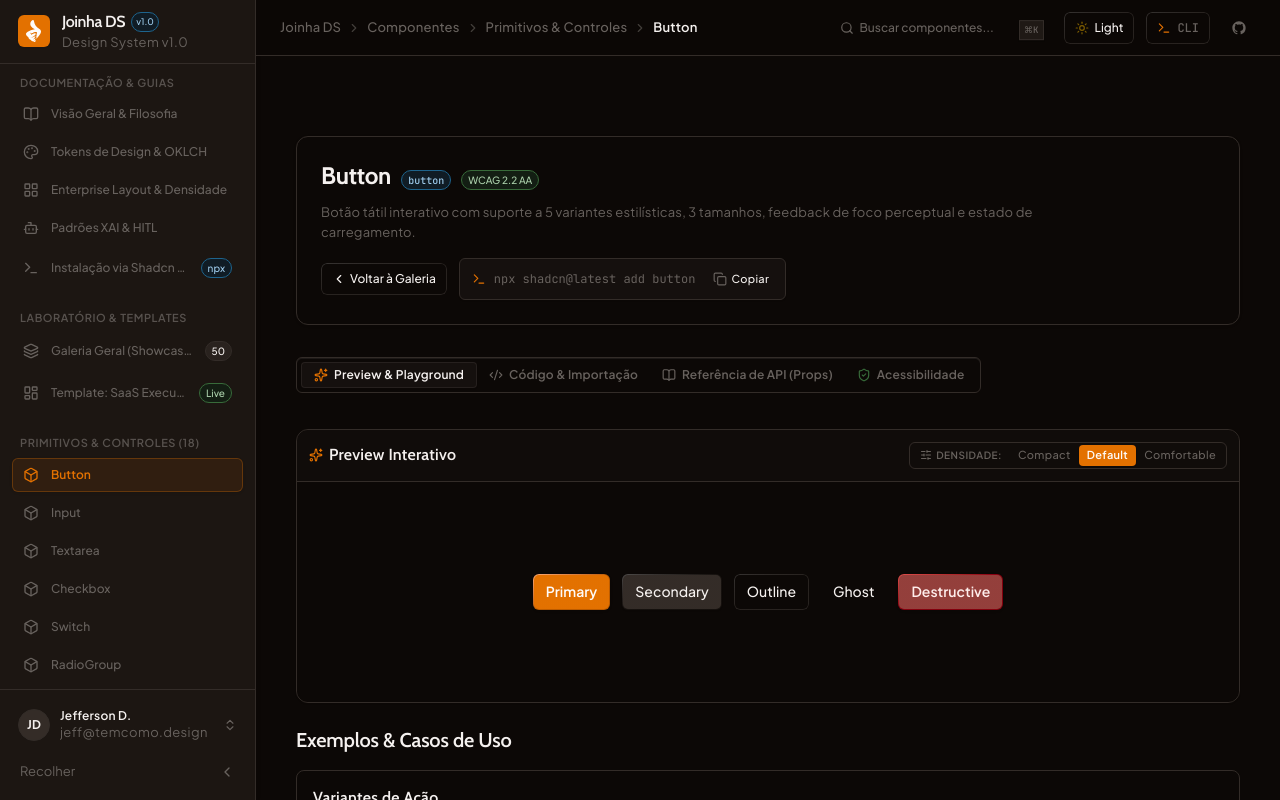
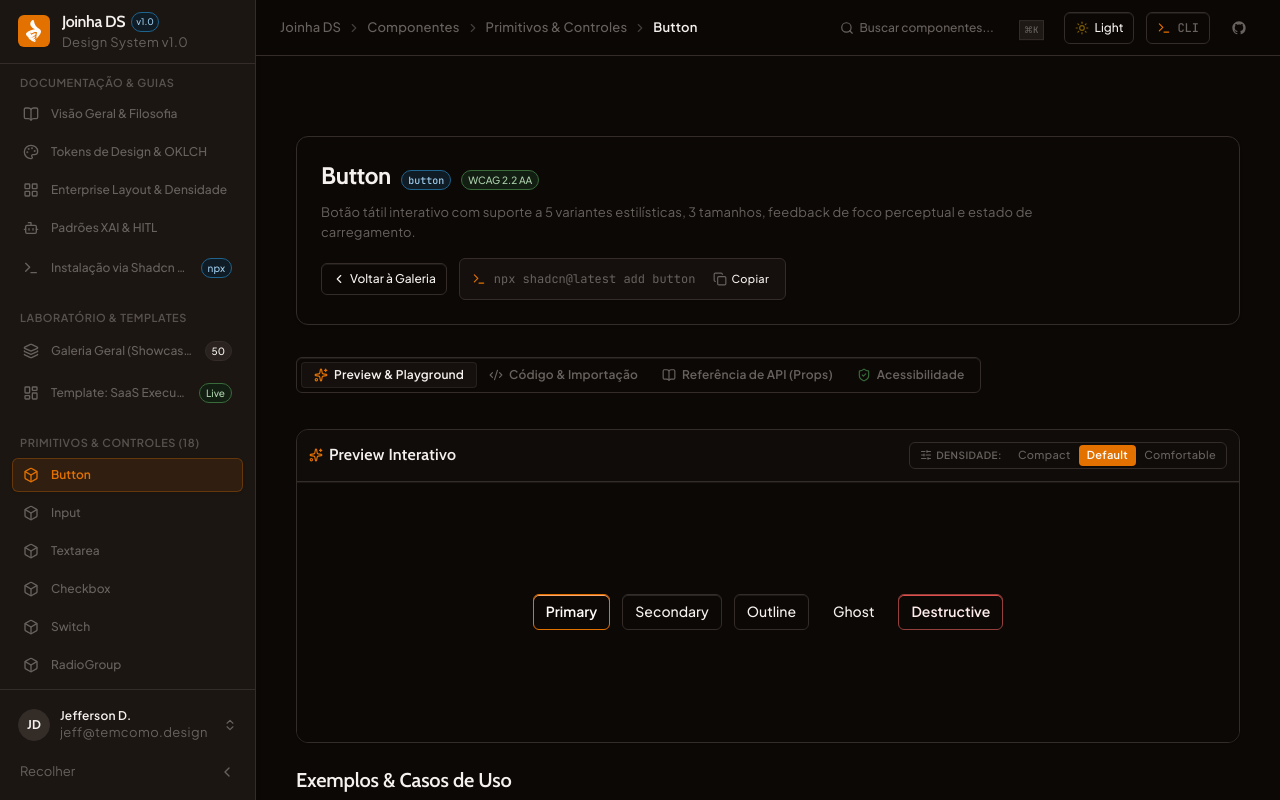
Before and after one commit to jeffdomingos/Joinha_DS, a React (Vite) app: page / in a window 1280 px wide. Both pictures are taken after a click on the button "Button". Built offline with nearby package versions, Linux system fonts and the light colour scheme.

Commit message:
fix(borders): ensure continuous crisp borders and full corner contrast across dark mode

```diff
--- a/src/index.css
+++ b/src/index.css
@@ -165,56 +165,33 @@
 
 @layer utilities {
   .border-gradient-subtle {
-    border: 1px solid transparent !important;
-    background:
-      linear-gradient(var(--bg-surface), var(--bg-surface)) padding-box,
-      radial-gradient(100% 100% at 0% 0%, var(--border-gradient-start) 0%, var(--border-gradient-end) 100%) border-box !important;
+    border: 1px solid var(--border-base) !important;
+    box-shadow: inset 0 1px 0 0 oklch(100% 0 0 / 0.09) !important;
   }
 
   .border-gradient-outline {
-    position: relative;
-    border: 1px solid transparent !important;
-  }
-  .border-gradient-outline::before {
-    content: '';
-    position: absolute;
-    inset: -1px;
-    border-radius: inherit;
-    padding: 1px;
-    background: radial-gradient(100% 100% at 0% 0%, var(--border-gradient-start) 0%, var(--border-gradient-end) 100%);
-    -webkit-mask: linear-gradient(#fff 0 0) content-box, linear-gradient(#fff 0 0);
-    -webkit-mask-composite: xor;
-    mask-composite: exclude;
-    pointer-events: none;
+    border: 1px solid var(--border-base) !important;
+    box-shadow: inset 0 1px 0 0 oklch(100% 0 0 / 0.07);
   }
 
   .border-gradient-secondary {
-    border: 1px solid transparent !important;
-    background:
-      linear-gradient(var(--action-secondary-bg), var(--action-secondary-bg)) padding-box,
-      radial-gradient(100% 100% at 0% 0%, var(--btn-secondary-border-start) 0%, var(--btn-secondary-border-end) 100%) border-box !important;
+    border: 1px solid var(--border-base) !important;
+    box-shadow: inset 0 1px 0 0 oklch(100% 0 0 / 0.12) !important;
   }
 
   .border-gradient-primary {
-    border: 1px solid transparent !important;
-    background:
-      linear-gradient(var(--action-primary-bg), var(--action-primary-bg)) padding-box,
-      radial-gradient(100% 100% at 0% 0%, var(--btn-primary-border-start) 0%, var(--btn-primary-border-end) 100%) border-box !important;
+    border: 1px solid var(--btn-primary-border-mid) !important;
+    box-shadow: inset 0 1px 0 0 var(--btn-primary-border-start) !important;
   }
 
   .border-gradient-destructive {
-    border: 1px solid transparent !important;
-    background:
-      linear-gradient(var(--status-danger-bg), var(--status-danger-bg)) padding-box,
-      radial-gradient(100% 100% at 0% 0%, var(--btn-destructive-border-start) 0%, var(--btn-destructive-border-end) 100%) border-box !important;
+    border: 1px solid var(--btn-destructive-border-mid) !important;
+    box-shadow: inset 0 1px 0 0 var(--btn-destructive-border-start) !important;
   }
 
   .border-gradient-sunken {
-    border: 1px solid transparent !important;
-    box-shadow: var(--tc-input-inner-shadow, inset 1px 2px 3px 0 oklch(0% 0 0 / 0.20));
-    background:
-      linear-gradient(var(--bg-app), var(--bg-app)) padding-box,
-      radial-gradient(100% 100% at 100% 100%, var(--border-gradient-start) 0%, var(--border-gradient-end) 100%) border-box !important;
+    border: 1px solid var(--border-base) !important;
+    box-shadow: var(--tc-input-inner-shadow, inset 1px 2px 3px 0 oklch(0% 0 0 / 0.20)) !important;
   }
 
   /* Sonner Stacked Depth Physics */
--- a/src/pages/component-detail-view.tsx
+++ b/src/pages/component-detail-view.tsx
@@ -426,12 +426,12 @@
         )
       case "sidebar":
         return (
-          <div className="w-full max-w-xs h-72 border border-border rounded-lg overflow-hidden shadow-sm">
+          <div className="w-full max-w-xs h-80 rounded-xl border border-border overflow-hidden shadow-md bg-surface">
             <Sidebar
               collapsed={false}
               onToggleCollapse={() => toast.info("Recolher clicado")}
               activeItem="comp-sidebar"
-              className="h-full w-full"
+              className="h-full w-full border-r-0 shadow-none bg-transparent"
             />
           </div>
         )
@@ -832,7 +832,7 @@
             {/* Canvas Stage with density wrapper */}
             <div
               data-density={density}
-              className="p-8 sm:p-12 min-h-[220px] flex items-center justify-center bg-(--bg-base)/50"
+              className="p-8 sm:p-12 min-h-[260px] flex items-center justify-center bg-(--bg-base) border-t border-border/40"
             >
               {renderLiveComponent()}
             </div>
```
